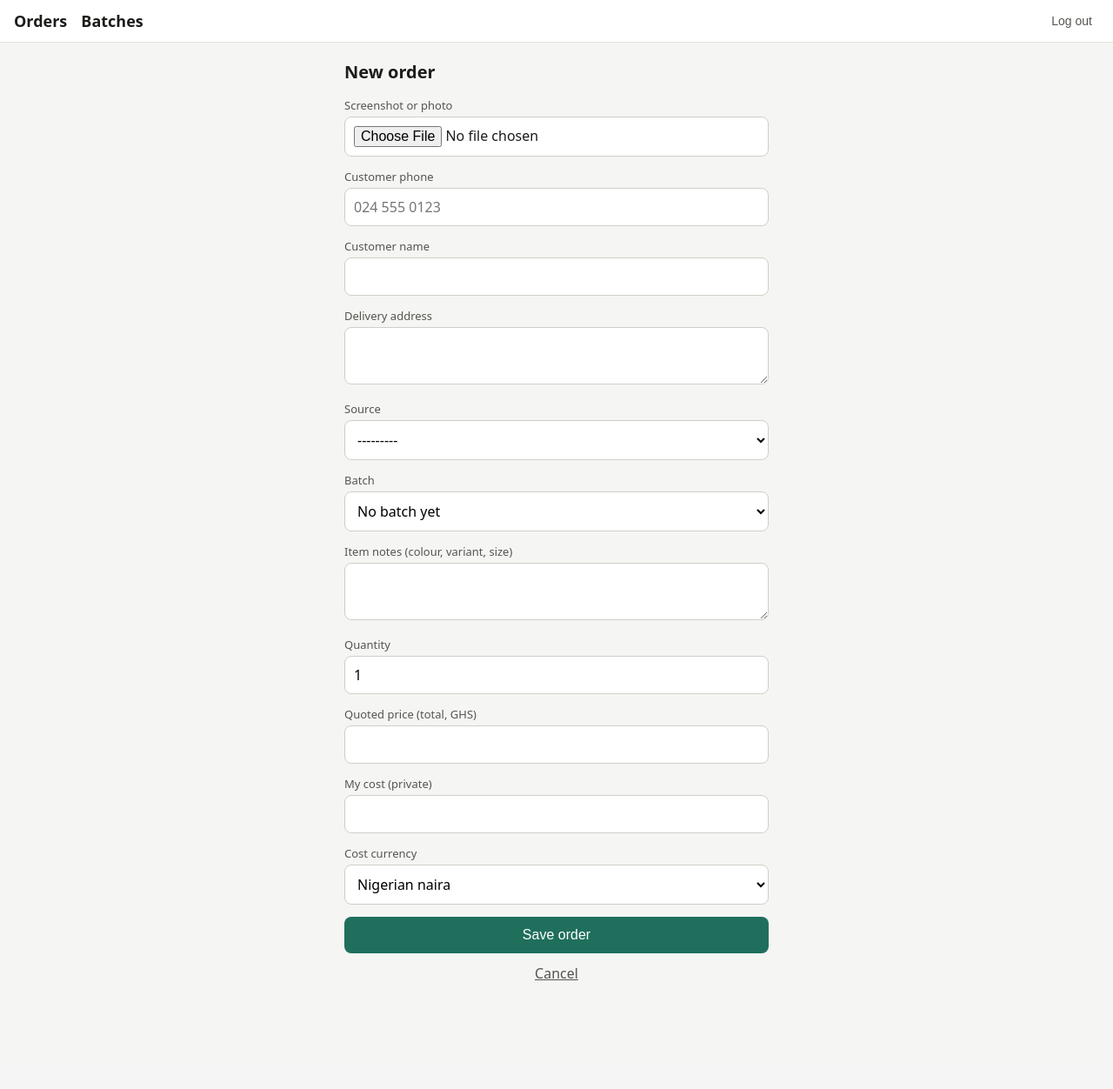
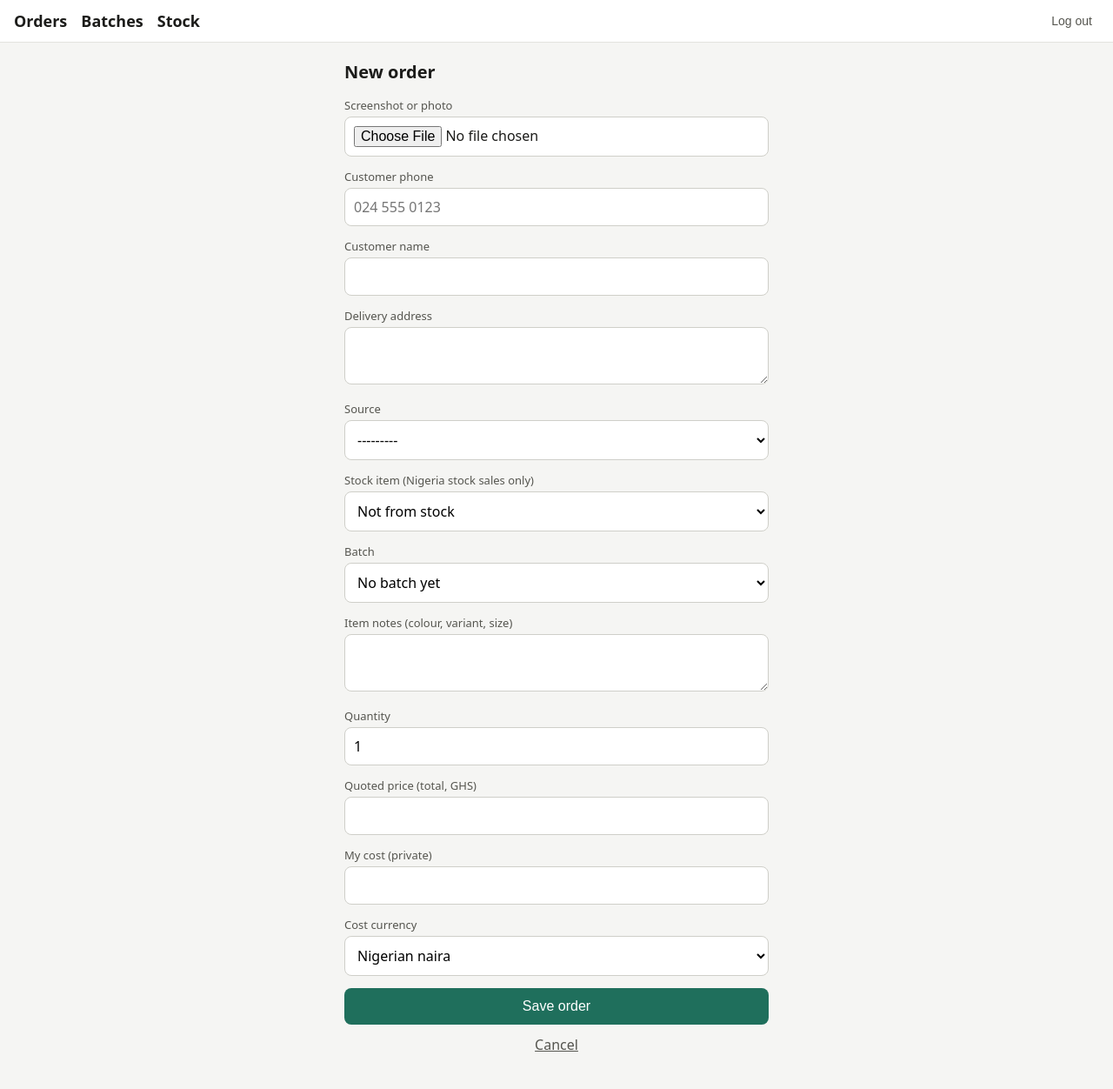
Before and after one commit to Nasarp15/import-tracker, a Django app: page /orders/new/ in a window 1280 px wide. Shown: the top 1252 px of the page at 87% size. Before the commit the page ends 1127 px from the top, so only its background shows below. Run offline with Django 5.2, Linux system fonts and the light colour scheme; the visitor is signed in with stand-in values (Sample User, id 1); data that the repository does not hold is empty.

Commit message:
Random photo names and stock catalogue

```diff
--- a/config/settings.py
+++ b/config/settings.py
@@ -142,3 +142,6 @@ STATIC_ROOT = BASE_DIR / "staticfiles"
 if not DEBUG:
     SESSION_COOKIE_SECURE = True
     CSRF_COOKIE_SECURE = True
+
+BUSINESS_NAME = os.environ.get("BUSINESS_NAME", "Our shop")
+BUSINESS_WHATSAPP = os.environ.get("BUSINESS_WHATSAPP", "")
--- a/config/urls.py
+++ b/config/urls.py
@@ -8,7 +8,13 @@ urlpatterns = [
     path("admin/", admin.site.urls),
     path("accounts/", include("django.contrib.auth.urls")),
     path("", include("orders.urls")),
-    # Uploaded photos are only shown to people who are logged in.
+    # Shop photos are public, so customers can see them without logging in.
+    re_path(
+        r"^media/stock/(?P<path>.*)$",
+        serve,
+        {"document_root": settings.MEDIA_ROOT / "stock"},
+    ),
+    # Everything else uploaded (customers' screenshots) is for logged-in staff only.
     re_path(
         r"^media/(?P<path>.*)$",
         login_required(serve),
--- a/orders/forms.py
+++ b/orders/forms.py
@@ -1,6 +1,7 @@
 from decimal import Decimal
 
 from django import forms
+from django.db.models import F
 
 from .models import (
     Address,
@@ -9,6 +10,7 @@ from .models import (
     Order,
     OrderPhoto,
     Payment,
+    StockItem,
     normalize_phone,
 )
 
@@ -39,6 +41,7 @@ class OrderForm(forms.ModelForm):
         "customer_name",
         "delivery_details",
         "source_type",
+        "stock_item",
         "batch",
         "item_notes",
         "quantity",
@@ -51,6 +54,7 @@ class OrderForm(forms.ModelForm):
         model = Order
         fields = [
             "source_type",
+            "stock_item",
             "batch",
             "item_notes",
             "quantity",
@@ -60,6 +64,7 @@ class OrderForm(forms.ModelForm):
         ]
         labels = {
             "source_type": "Source",
+            "stock_item": "Stock item (Nigeria stock sales only)",
             "item_notes": "Item notes (colour, variant, size)",
             "quantity": "Quantity",
             "quoted_price": "Quoted price (total, GHS)",
@@ -75,12 +80,30 @@ class OrderForm(forms.ModelForm):
         super().__init__(*args, **kwargs)
         self.fields["batch"].queryset = Batch.objects.exclude(status=Batch.Status.CLOSED)
         self.fields["batch"].empty_label = "No batch yet"
+        self.fields["stock_item"].queryset = StockItem.objects.filter(quantity__gt=0)
+        self.fields["stock_item"].empty_label = "Not from stock"
 
     def clean_customer_phone(self):
         phone = normalize_phone(self.cleaned_data["customer_phone"])
         if len(phone) < 9:
             raise forms.ValidationError("Enter a valid phone number.")
         return phone
+
+    def clean(self):
+        cleaned = super().clean()
+        stock = cleaned.get("stock_item")
+        if stock:
+            quantity = cleaned.get("quantity") or 1
+            if cleaned.get("source_type") != Order.SourceType.NIGERIA_STOCK:
+                self.add_error("stock_item", "Stock items are for Nigeria stock sales.")
+            elif quantity > stock.quantity:
+                self.add_error("quantity", f"Only {stock.quantity} left in stock.")
+            else:
+                if not cleaned.get("item_notes"):
+                    cleaned["item_notes"] = stock.name
+                if cleaned.get("quoted_price") is None:
+                    cleaned["quoted_price"] = stock.price * quantity
+        return cleaned
 
     def save_order(self):
         """Create (or find) the customer, then save the order and its photo."""
@@ -110,6 +133,11 @@ class OrderForm(forms.ModelForm):
 
         order.stage = Order.Stage.QUOTED if order.quoted_price else Order.Stage.REQUESTED
         order.save()
+
+        if order.stock_item_id:
+            StockItem.objects.filter(pk=order.stock_item_id).update(
+                quantity=F("quantity") - order.quantity
+            )
 
         if data.get("photo"):
             OrderPhoto.objects.create(order=order, image=data["photo"])
@@ -222,3 +250,28 @@ class BatchBillForm(forms.ModelForm):
         if margin < 0 or margin > 100:
             raise forms.ValidationError("Enter a percentage between 0 and 100.")
         return margin
+
+
+class StockItemForm(forms.ModelForm):
+    class Meta:
+        model = StockItem
+        fields = ["name", "description", "price", "quantity", "image", "is_visible"]
+        labels = {
+            "name": "Item name",
+            "description": "Short description",
+            "price": "Price (GHS)",
+            "quantity": "How many are available",
+            "image": "Photo",
+            "is_visible": "Show on the public shop page",
+        }
+        widgets = {
+            "description": forms.Textarea(attrs={"rows": 3}),
+            "image": forms.FileInput(attrs={"accept": "image/*"}),
+            "is_visible": forms.CheckboxInput(attrs={"style": "width:auto"}),
+        }
+
+    def clean_price(self):
+        price = self.cleaned_data["price"]
+        if price is None or price <= 0:
+            raise forms.ValidationError("Enter a price greater than zero.")
+        return price
--- a/orders/models.py
+++ b/orders/models.py
@@ -1,3 +1,5 @@
+import os
+import uuid
 from decimal import Decimal
 
 from django.db import models, transaction
@@ -29,6 +31,25 @@ def normalize_phone(raw):
     if cleaned.startswith("0"):
         return "+233" + cleaned[1:]
     return "+" + cleaned
+
+
+IMAGE_EXTENSIONS = {".jpg", ".jpeg", ".png", ".gif", ".webp"}
+
+
+def _random_name(folder, filename):
+    """A random file name, so uploaded photos can't be found by guessing."""
+    extension = os.path.splitext(filename)[1].lower()
+    if extension not in IMAGE_EXTENSIONS:
+        extension = ".jpg"
+    return f"{folder}/{uuid.uuid4().hex}{extension}"
+
+
+def order_photo_path(instance, filename):
+    return _random_name("orders", filename)
+
+
+def stock_photo_path(instance, filename):
+    return _random_name("stock", filename)
 
 
 class Customer(models.Model):
@@ -205,6 +226,24 @@ class ShippingRule(models.Model):
         return f"{self.size_band}: {self.cost_min} to {upper} -> {self.fee}"
 
 
+class StockItem(models.Model):
+    """Goods she has in stock, shown to customers on the public shop page."""
+
+    name = models.CharField(max_length=120)
+    description = models.TextField(blank=True)
+    price = models.DecimalField(max_digits=12, decimal_places=2)
+    quantity = models.PositiveIntegerField(default=1)
+    image = models.ImageField(upload_to=stock_photo_path, blank=True)
+    is_visible = models.BooleanField(default=True)
+    created_at = models.DateTimeField(auto_now_add=True)
+
+    class Meta:
+        ordering = ["name"]
+
+    def __str__(self):
+        return f"{self.name} ({self.quantity} left)"
+
+
 class OrderQuerySet(models.QuerySet):
     def active(self):
         return self.filter(is_cancelled=False)
@@ -237,6 +276,13 @@ class Order(models.Model):
     )
     batch = models.ForeignKey(
         Batch, on_delete=models.SET_NULL, null=True, blank=True, related_name="orders"
+    )
+    stock_item = models.ForeignKey(
+        "StockItem",
+        on_delete=models.SET_NULL,
+        null=True,
+        blank=True,
+        related_name="orders",
     )
     source_type = models.CharField(max_length=20, choices=SourceType.choices)
     item_notes = models.TextField(blank=True, help_text="Colour, variant, etc.")
@@ -346,7 +392,7 @@ class Order(models.Model):
 
 class OrderPhoto(models.Model):
     order = models.ForeignKey(Order, on_delete=models.CASCADE, related_name="photos")
-    image = models.ImageField(upload_to="orders/%Y/%m/")
+    image = models.ImageField(upload_to=order_photo_path)
     created_at = models.DateTimeField(auto_now_add=True)
 
 
--- a/orders/templates/orders/base.html
+++ b/orders/templates/orders/base.html
@@ -36,8 +36,7 @@
 </head>
 <body>
   <header>
-        <div style="display:flex;gap:16px"><a href="{% url 'order_list' %}">Orders</a><a href="{% url 'batch_list' %}">Batches</a></div>
-    {% if user.is_authenticated %}
+    <div style="display:flex;gap:16px"><a href="{% url 'order_list' %}">Orders</a><a href="{% url 'batch_list' %}">Batches</a><a href="{% url 'stock_list' %}">Stock</a></div>    {% if user.is_authenticated %}
     <form method="post" action="{% url 'logout' %}">
       {% csrf_token %}
       <button type="submit">Log out</button>
--- a/orders/urls.py
+++ b/orders/urls.py
@@ -6,6 +6,10 @@ urlpatterns = [
     path("", views.order_list, name="order_list"),
     path("orders/new/", views.order_create, name="order_create"),
     path("orders/<int:pk>/", views.order_detail, name="order_detail"),
+    path("stock/", views.stock_list, name="stock_list"),
+    path("stock/new/", views.stock_create, name="stock_create"),
+    path("stock/<int:pk>/", views.stock_edit, name="stock_edit"),
+    path("shop/", views.shop, name="shop"),
     path("batches/", views.batch_list, name="batch_list"),
     path("batches/new/", views.batch_create, name="batch_create"),
     path("batches/<int:pk>/", views.batch_detail, name="batch_detail"),
--- a/orders/views.py
+++ b/orders/views.py
@@ -1,8 +1,9 @@
 from decimal import Decimal
 
+from django.conf import settings
 from django.contrib import messages
 from django.contrib.auth.decorators import login_required
-from django.db.models import Count, Q
+from django.db.models import Count, F, Q
 from django.http import Http404
 from django.shortcuts import get_object_or_404, redirect, render
 from django.utils import timezone
@@ -15,8 +16,9 @@ from .forms import (
     PaymentForm,
     QuoteForm,
     ShippingForm,
+    StockItemForm,
 )
-from .models import Batch, Order, Payment
+from .models import Batch, Order, Payment, StockItem
 from .grouping import allocate_payment, customer_groups, group_totals
 from .profit import batch_profit
 from .shipping import split_bill, target_total
@@ -25,6 +27,7 @@ from .whatsapp import (
     confirmation_link,
     group_arrival_link,
     group_confirmation_link,
+    stock_order_link,
 )
 
 STAGE_CHIPS = [
@@ -187,6 +190,10 @@ def order_detail(request, pk):
         elif action == "cancel":
             order.is_cancelled = True
             order.save(update_fields=["is_cancelled"])
+            if order.stock_item_id:
+                StockItem.objects.filter(pk=order.stock_item_id).update(
+                    quantity=F("quantity") + order.quantity
+                )
             return redirect("order_list")
 
         bal = balances(order)
@@ -488,3 +495,49 @@ def batch_customer(request, pk, customer_pk):
         "arrival_link": group_arrival_link(batch, customer, orders) if arrived else None,
     }
     return render(request, "orders/batch_customer.html", context)
+
+
+# ------------------------------------------------------------------ stock
+
+
+@login_required
+def stock_list(request):
+    return render(request, "orders/stock_list.html", {"items": StockItem.objects.all()})
+
+
+@login_required
+def stock_create(request):
+    if request.method == "POST":
+        form = StockItemForm(request.POST, request.FILES)
+        if form.is_valid():
+            form.save()
+            return redirect("stock_list")
+    else:
+        form = StockItemForm()
+    return render(request, "orders/stock_form.html", {"form": form, "item": None})
+
+
+@login_required
+def stock_edit(request, pk):
+    item = get_object_or_404(StockItem, pk=pk)
+    if request.method == "POST":
+        form = StockItemForm(request.POST, request.FILES, instance=item)
+        if form.is_valid():
+            form.save()
+            return redirect("stock_list")
+    else:
+        form = StockItemForm(instance=item)
+    return render(request, "orders/stock_form.html", {"form": form, "item": item})
+
+
+def shop(request):
+    """Public page: no login. Shows only visible items that are still in stock."""
+    number = getattr(settings, "BUSINESS_WHATSAPP", "")
+    items = StockItem.objects.filter(is_visible=True, quantity__gt=0)
+    rows = [{"item": item, "link": stock_order_link(number, item)} for item in items]
+    context = {
+        "rows": rows,
+        "business_name": getattr(settings, "BUSINESS_NAME", "Our shop"),
+        "has_number": bool("".join(ch for ch in number if ch.isdigit())),
+    }
+    return render(request, "orders/shop.html", context)
--- a/orders/whatsapp.py
+++ b/orders/whatsapp.py
@@ -182,3 +182,15 @@ def group_confirmation_link(batch, customer, orders):
 
 def group_arrival_link(batch, customer, orders):
     return _link_to(customer.phone, group_arrival_message(batch, customer, orders))
+
+
+def stock_order_link(number, item):
+    """WhatsApp link a customer taps to ask about a stock item. None if no number is set."""
+    digits = "".join(ch for ch in (number or "") if ch.isdigit())
+    if not digits:
+        return None
+    text = (
+        f"Hello, I would like to order: {item.name} (GHS {money(item.price)}). "
+        "Is it still available?"
+    )
+    return f"https://wa.me/{digits}?text={quote(text, safe='')}"
```
Also changed, not shown: orders/templates/orders/shop.html (added, +52 -0 lines), orders/templates/orders/stock_form.html (added, +20 -0 lines), orders/templates/orders/stock_list.html (added, +44 -0 lines), orders/migrations/0005_stockitem_alter_orderphoto_image_order_stock_item.py (added).
